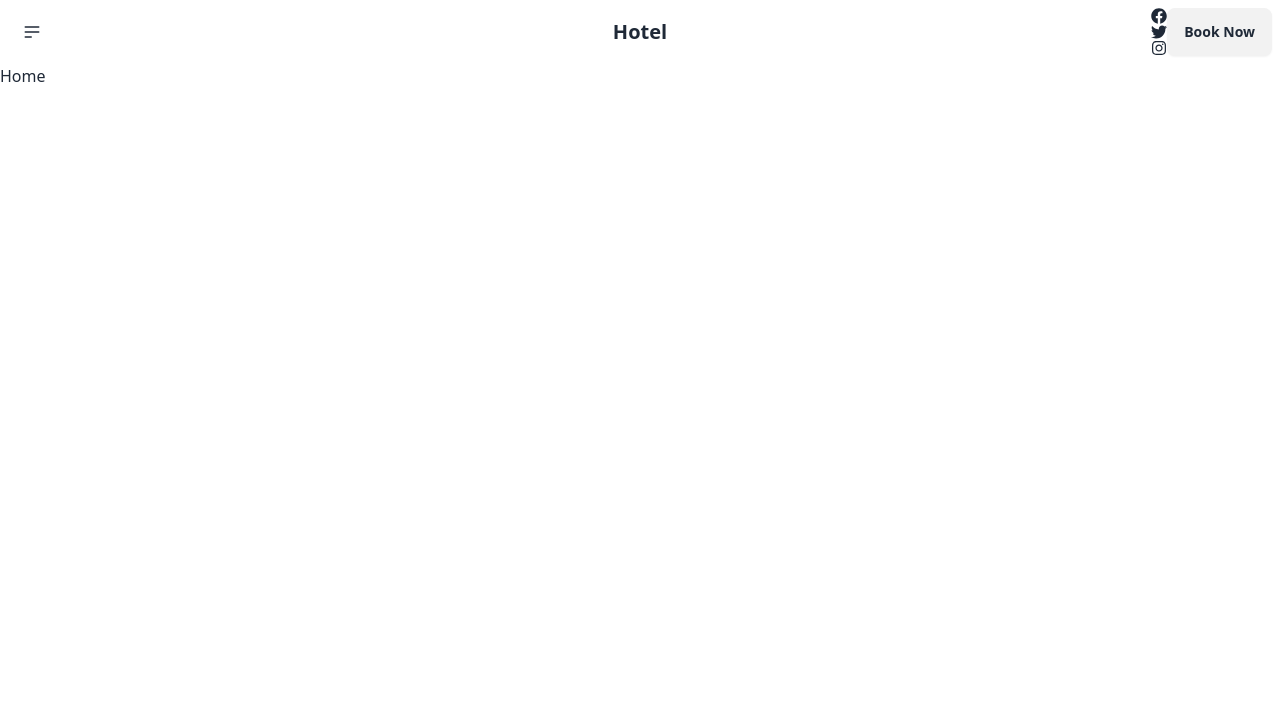
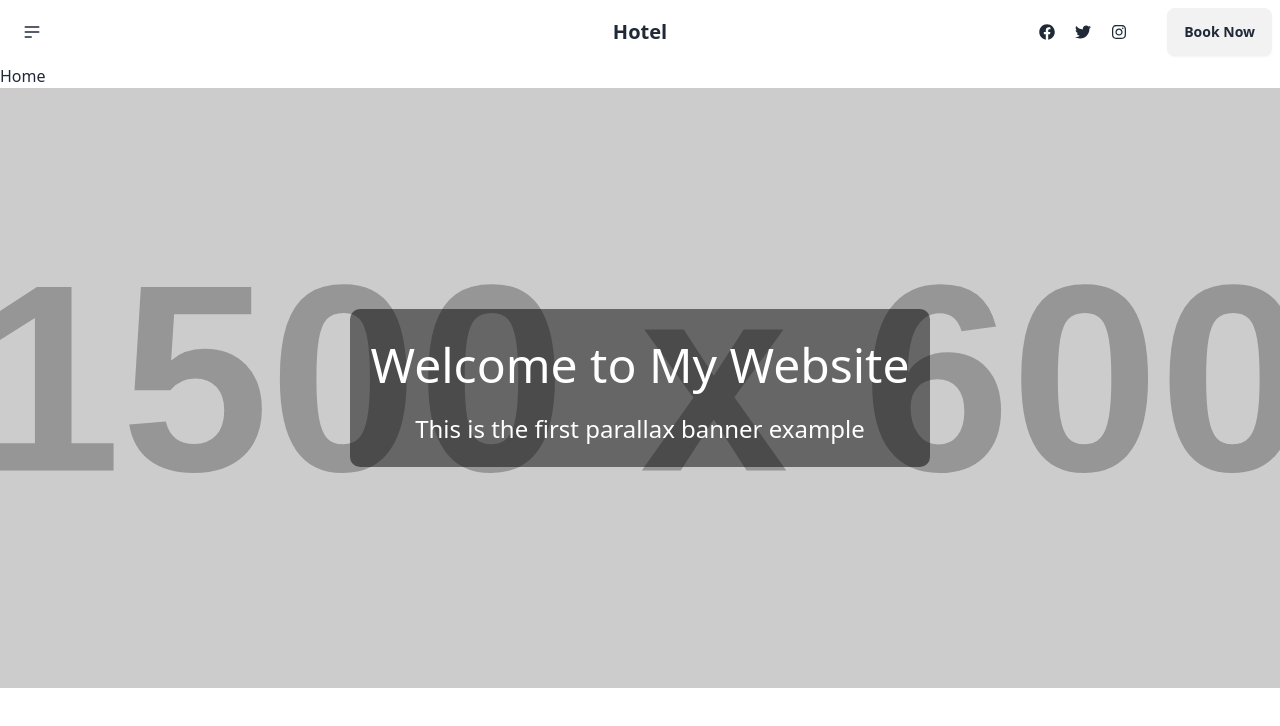
Before and after one commit to sakirmohammad775/Hotel-Management-Client, a React (Vite) app: page / in a window 1280 px wide. Shown: the top 726 px of the page. Built offline with nearby package versions, Linux system fonts and the light colour scheme.

Commit message:
added parallax

```diff
--- a/package.json
+++ b/package.json
@@ -16,6 +16,7 @@
     "react-dom": "^18.2.0",
     "react-icons": "^5.2.1",
     "react-router-dom": "^6.23.1",
+    "react-scroll-parallax": "^3.4.5",
     "sort-by": "^1.2.0"
   },
   "devDependencies": {
--- /dev/null
+++ b/src/Pages/Home/Banner/ParallaxBanner.css
@@ -0,0 +1,38 @@
+/* src/ParallaxBanner.css */
+.parallax-container {
+  display: flex;
+  flex-direction: row;
+  overflow-x: scroll;
+  scroll-snap-type: x mandatory;
+}
+
+.parallax-section {
+  flex: 0 0 100%;
+  height: 600px;
+  background-attachment: fixed;
+  background-position: center;
+  background-repeat: no-repeat;
+  background-size: cover;
+  display: flex;
+  justify-content: center;
+  align-items: center;
+  color: white;
+  text-align: center;
+  scroll-snap-align: start;
+}
+
+.parallax-content {
+  background: rgba(0, 0, 0, 0.5);
+  padding: 20px;
+  border-radius: 10px;
+}
+
+.parallax-content h1 {
+  margin: 0;
+  font-size: 3em;
+}
+
+.parallax-content p {
+  margin: 10px 0 0;
+  font-size: 1.5em;
+}
--- /dev/null
+++ b/src/Pages/Home/Banner/ParallaxBanner.jsx
@@ -0,0 +1,42 @@
+// src/ParallaxBanner.jsx
+
+import '../Banner/ParallaxBanner.css'
+
+const ParallaxBanner = () => {
+  const banners = [
+    {
+      image: 'https://via.placeholder.com/1500x600?text=Image+1',
+      text: 'Welcome to My Website',
+      subtext: 'This is the first parallax banner example'
+    },
+    {
+      image: 'https://via.placeholder.com/1500x600?text=Image+2',
+      text: 'Another Section',
+      subtext: 'This is the second parallax banner example'
+    },
+    {
+      image: 'https://via.placeholder.com/1500x600?text=Image+3',
+      text: 'More Content',
+      subtext: 'This is the third parallax banner example'
+    }
+  ];
+
+  return (
+    <div className="parallax-container">
+      {banners.map((banner, index) => (
+        <div
+          key={index}
+          className="parallax-section"
+          style={{ backgroundImage: `url(${banner.image})` }}
+        >
+          <div className="parallax-content">
+            <h1>{banner.text}</h1>
+            <p>{banner.subtext}</p>
+          </div>
+        </div>
+      ))}
+    </div>
+  );
+};
+
+export default ParallaxBanner;
--- a/src/Pages/Home/Home/Home.jsx
+++ b/src/Pages/Home/Home/Home.jsx
@@ -1,9 +1,11 @@
+import ParallaxBanner from "../Banner/ParallaxBanner";
 
 
 const Home = () => {
     return (
         <div>
             <h3>Home</h3>
+            <ParallaxBanner></ParallaxBanner>
         </div>
     );
 };
--- a/src/Shared/Navbar/Navbar.jsx
+++ b/src/Shared/Navbar/Navbar.jsx
@@ -1,7 +1,13 @@
 import { FaFacebook, FaInstagram, FaTwitter } from "react-icons/fa";
-import { FaTwitch } from "react-icons/fa6";
+import { Link } from "react-router-dom";
+
 
 const Navbar = () => {
+    const navLink = <>
+        <Link><li>Rooms</li></Link>
+        <Link><li>My Bookings</li></Link>
+        <Link><li>About Us</li></Link>
+    </>
     return (
         <>
             <div className="navbar bg-base-100">
@@ -11,9 +17,7 @@ const Navbar = () => {
                             <svg xmlns="http://www.w3.org/2000/svg" className="h-5 w-5" fill="none" viewBox="0 0 24 24" stroke="currentColor"><path strokeLinecap="round" strokeLinejoin="round" strokeWidth="2" d="M4 6h16M4 12h16M4 18h7" /></svg>
                         </div>
                         <ul tabIndex={0} className="menu menu-sm dropdown-content mt-3 z-[1] p-2 shadow bg-base-100 rounded-box w-52">
-                            <li><a>Homepage</a></li>
-                            <li><a>Portfolio</a></li>
-                            <li><a>About</a></li>
+                            {navLink}
                         </ul>
                     </div>
                 </div>
@@ -21,10 +25,10 @@ const Navbar = () => {
                     <a className="btn btn-ghost text-xl">Hotel</a>
                 </div>
                 <div className="navbar-end">
-                    <div>
-                    <FaFacebook />
-                    <FaTwitter />
-                    <FaInstagram />
+                    <div className="flex gap-5 mr-10">
+                        <FaFacebook />
+                        <FaTwitter />
+                        <FaInstagram />
                     </div>
                     <button className="btn">
                         Book Now
```
Also changed, not shown: 1 other file (tests, documents, lock files or other folders).
